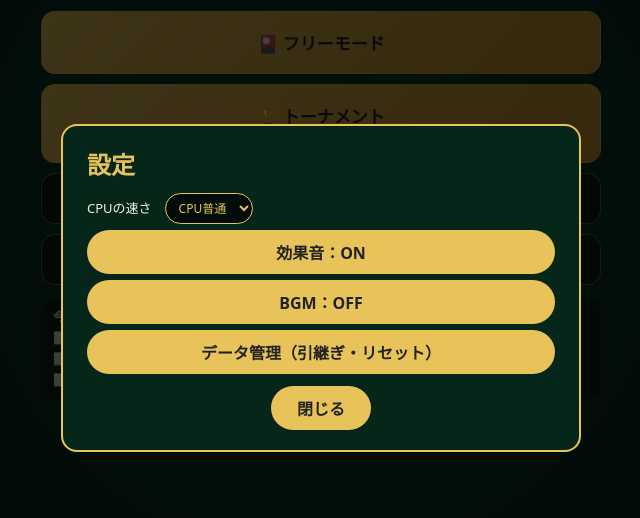
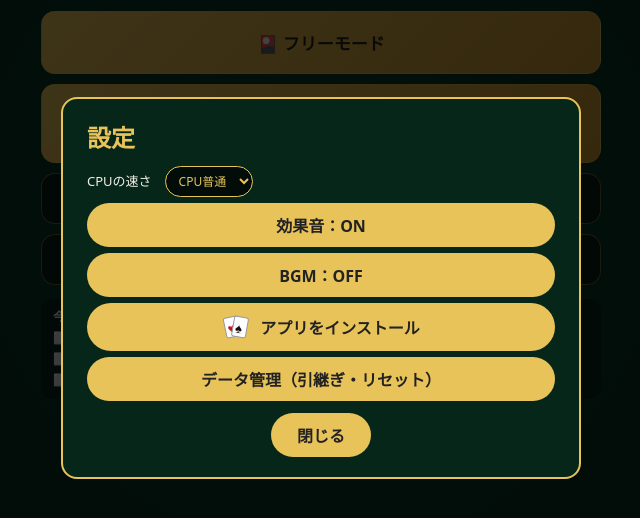
Before and after one commit to higashimuscat1342-sys/millionaire, a plain HTML site: page index.html in a window 1280 px wide. Both pictures are taken after a click on the button "⚙ 設定". Shown: the part 112-630 px from the top of the page, without its empty margins (319-959 px from the left). Drawn offline with Linux system fonts and the light colour scheme.

Commit message:
Update index.html

```diff
--- a/index.html
+++ b/index.html
@@ -1,7 +1,7 @@
 <!DOCTYPE html>
 <html lang="ja"><head><meta charset="utf-8">
 <meta name="viewport" content="width=device-width, initial-scale=1, viewport-fit=cover">
-<title>大富豪</title>
+<title>大富豪</title><meta name="theme-color" content="#0b3d2a"><meta name="mobile-web-app-capable" content="yes"><meta name="apple-mobile-web-app-capable" content="yes"><meta name="apple-mobile-web-app-title" content="大富豪">
 <style>
 :root{box-sizing:border-box;padding-top:env(safe-area-inset-top,0px);padding-bottom:env(safe-area-inset-bottom,0px);--bg:#0b3d2a;--bg2:#06261a;--tx:#f4f1e6;--gold:#e8c35a}
 html{scroll-padding-top:env(safe-area-inset-top,0px)}
@@ -71,7 +71,7 @@ button:disabled{opacity:.35;cursor:default}
 <div class="srow"><select id="md" class="tb" title="モード"><option value="normal">通常</option><option value="rank">ランク戦</option><option value="ch1">挑戦：スキル禁止</option><option value="ch2">挑戦：ジョーカーなし</option><option value="ch3">デイリー固定配札(鬼)</option><option value="tour">トーナメント(3戦)</option><option value="b1">ボス：革命将軍</option><option value="b2">ボス：しばり公</option></select><select id="df" class="tb" title="難易度"><option value="0">かんたん</option><option value="1">ふつう</option><option value="2">むずかしい</option><option value="3">鬼</option></select><select id="bt" class="tb" title="ベット"><option value="0">ベットなし</option><option value="1000">ベット $1,000</option><option value="5000">ベット $5,000</option><option value="10000">ベット $10,000</option><option value="20000">ベット $20,000</option><option value="50000">ベット $50,000</option></select></div>
 <div style="text-align:center"><button class="fc" onclick="randPick()" style="background:#fff3;color:var(--tx)">おまかせ</button> <button onclick="goGame()">対戦開始</button> <button onclick="showMenu()" style="background:#fff3;color:var(--tx)">戻る</button></div></div></div>
 <div id="chs" class="scr" style="display:none"><div class="wrap"><h2 style="color:var(--gold);margin:6px 0">👧 キャラクター</h2><div id="cgrid" class="cgrid"></div><div id="cdet" class="cdet"></div><div style="text-align:center;margin-top:12px"><button onclick="showMenu()">戻る</button></div></div></div>
-<div id="st" class="ov"><div><h2 style="margin:0 0 8px;color:var(--gold)">設定</h2><div class="srow" style="flex-direction:column;align-items:stretch"><div style="font-size:13px">CPUの速さ　<select id="spd" class="tb" title="CPU速度"><option value="0">CPU遅い</option><option value="1">CPU普通</option><option value="2">CPU速い</option><option value="3">CPU最速</option></select></div><button id="sb2" onclick="$('sb').click()"></button><button id="bm2" onclick="$('bm').click()"></button><button onclick="$('st').style.display='none';showDt()">データ管理（引継ぎ・リセット）</button></div><div style="text-align:center;margin-top:12px"><button onclick="$('st').style.display='none'">閉じる</button></div></div></div>
+<div id="st" class="ov"><div><h2 style="margin:0 0 8px;color:var(--gold)">設定</h2><div class="srow" style="flex-direction:column;align-items:stretch"><div style="font-size:13px">CPUの速さ　<select id="spd" class="tb" title="CPU速度"><option value="0">CPU遅い</option><option value="1">CPU普通</option><option value="2">CPU速い</option><option value="3">CPU最速</option></select></div><button id="sb2" onclick="$('sb').click()"></button><button id="bm2" onclick="$('bm').click()"></button><button id="instb" onclick="doInstall()" style="display:flex;align-items:center;gap:10px;justify-content:center"><svg width="28" height="28" viewBox="0 0 28 28" style="flex:none"><rect x="3" y="4" width="14" height="20" rx="2" fill="#fff" stroke="#999" transform="rotate(-12 10 14)"/><text x="5.5" y="20" font-size="13" fill="#c4161c" transform="rotate(-12 10 14)">♥</text><rect x="11" y="4" width="14" height="20" rx="2" fill="#fff" stroke="#999" transform="rotate(10 18 14)"/><text x="13.5" y="20" font-size="13" fill="#111" transform="rotate(10 18 14)">♠</text></svg><span id="instt">アプリをインストール</span></button><button onclick="$('st').style.display='none';showDt()">データ管理（引継ぎ・リセット）</button></div><div style="text-align:center;margin-top:12px"><button onclick="$('st').style.display='none'">閉じる</button></div></div></div>
 <div id="gc" class="ov"><div><h2 style="margin:0 0 6px;color:var(--gold)">ガチャ</h2><div id="gcb"></div><div style="text-align:center;margin-top:12px"><button onclick="$('gc').style.display='none'">閉じる</button></div></div></div>
 <div id="sp" class="ov"><div><h2 style="margin:0 0 6px;color:var(--gold)">ショップ</h2><div id="spb"></div><div style="text-align:center;margin-top:12px"><button onclick="$('sp').style.display='none'">閉じる</button></div></div></div>
 <div id="rc" class="ov"><div><h2 style="margin:0 0 6px;color:var(--gold)">記録</h2><div id="rcb"></div><div style="text-align:center;margin-top:12px"><button onclick="presT()">転生</button> <button onclick="cardCp()" style="background:#fff3;color:var(--tx)">スコアカード</button> <button onclick="showDt()" style="background:#fff3;color:var(--tx)">データ管理</button> <button onclick="$('rc').style.display='none'">閉じる</button></div></div></div>
@@ -180,7 +180,27 @@ function goGame(){if(FEAT.chars&&pick.length!=3)return toast('対戦相手を3
 function showChs(){$('cgrid').innerHTML=CH.map(c=>'<div class="cc" onclick="selCh(\''+c.id+'\')">'+av(c,72)+c.n+'<br><small>💗Lv'+lvOf(S.af[c.id]||0)+'</small></div>').join('');selCh(CH[0].id,1);scr('chs')}
 function selCh(id,q){const c=chById(id),a=S.af[id]||0,l=lvOf(a),T=[0,5,15,30,50,80],nx=T[l+1];if(!q)sfx('sel');
  $('cdet').innerHTML='<div style="display:flex;gap:12px;align-items:center">'+av(c,120,160)+'<div><b style="font-size:16px">'+c.n+'</b>（'+c.age+'歳）<br>'+c.role+'<br><small>得意：'+TR[c.tr][0]+'タイプ ／ 好きなもの：'+c.like+'</small></div></div><p style="margin:8px 0">'+c.desc+'</p><div>好感度 Lv'+l+'『'+AFN[l]+'』 '+a+(nx?' / '+nx:'')+'</div><div class="bar2"><i style="width:'+(nx?Math.min(100,(a-T[l])/(nx-T[l])*100):100)+'%"></i></div><div style="margin-top:8px">'+c.lines.map((t,i)=>{const nd=[1,3,5][i];return'<p style="margin:4px 0">'+(l>=nd?'💬 「'+t+'」':'🔒 好感度Lv'+nd+'で解放')+'</p>'}).join('')+'</div>'}
-function openSet(){updSb();$('st').style.display='flex'}
+function openSet(){updSb();updInst();$('st').style.display='flex'}
+let dip=null;
+addEventListener('beforeinstallprompt',e=>{e.preventDefault();dip=e;updInst()});
+addEventListener('appinstalled',()=>{dip=null;toast('インストールしました');updInst()});
+const standalone=()=>(window.matchMedia&&matchMedia('(display-mode: standalone)').matches)||navigator.standalone;
+function updInst(){const b=$('instb');if(!b)return;b.disabled=!!standalone();$('instt').textContent=standalone()?'インストール済み':'アプリをインストール'}
+function doInstall(){if(standalone())return;
+ if(dip){dip.prompt();dip.userChoice.then(()=>{dip=null;updInst()});return}
+ info(/iphone|ipad|ipod/i.test(navigator.userAgent)?'【iPhone / iPad】\nSafariの「共有」ボタン →「ホーム画面に追加」を選んでください。':'【インストール方法】\nChrome / Edge：アドレスバー右端のインストールアイコン、またはメニューの「アプリをインストール」から。\nAndroid：メニュー →「ホーム画面に追加」。\n※ https:// または localhost で開いている必要があります（ファイルを直接開いた場合は不可）。')}
+function mkIcon(n){try{const c=document.createElement('canvas');c.width=c.height=n;const x=c.getContext('2d');if(!x)return'';
+ const g=x.createRadialGradient(n/2,n*.4,n*.1,n/2,n/2,n*.75);g.addColorStop(0,'#14684a');g.addColorStop(1,'#06261a');x.fillStyle=g;x.fillRect(0,0,n,n);
+ const card=(cx,cy,rot,suit,col)=>{x.save();x.translate(cx,cy);x.rotate(rot);const w=n*.34,h=n*.48;x.fillStyle='#fffdf6';x.shadowColor='#0008';x.shadowBlur=n*.03;
+  x.beginPath();if(x.roundRect)x.roundRect(-w/2,-h/2,w,h,n*.04);else x.rect(-w/2,-h/2,w,h);x.fill();x.shadowBlur=0;x.fillStyle=col;
+  x.font='bold '+n*.09+'px serif';x.textAlign='left';x.textBaseline='top';x.fillText('A',-w/2+n*.025,-h/2+n*.015);
+  x.font=n*.2+'px serif';x.textAlign='center';x.textBaseline='middle';x.fillText(suit,0,n*.01);x.restore()};
+ card(n*.4,n*.52,-.22,'♥','#c4161c');card(n*.6,n*.5,.2,'♠','#111');return c.toDataURL('image/png')}catch(e){return''}}
+function setupPWA(){const i1=mkIcon(192),i2=mkIcon(512);if(!i1)return;const u=location.href.split('#')[0].split('?')[0];
+ const man={name:'大富豪',short_name:'大富豪',start_url:u,scope:u.replace(/[^/]*$/,''),display:'standalone',orientation:'portrait',background_color:'#0b3d2a',theme_color:'#0b3d2a',icons:[{src:i1,sizes:'192x192',type:'image/png',purpose:'any maskable'},{src:i2,sizes:'512x512',type:'image/png',purpose:'any maskable'}]};
+ const l=document.createElement('link');l.rel='manifest';l.href=URL.createObjectURL(new Blob([JSON.stringify(man)],{type:'application/manifest+json'}));document.head.appendChild(l);
+ const a=document.createElement('link');a.rel='apple-touch-icon';a.href=i1;document.head.appendChild(a);
+ if('serviceWorker' in navigator&&/^https?:/.test(location.protocol))navigator.serviceWorker.register('sw.js').catch(()=>{})}
 function bgmCtl(){clearInterval(bgt);bgt=0;if(!S.bgm)return;
  try{AC=AC||new(window.AudioContext||window.webkitAudioContext)();if(AC.state=='suspended')AC.resume();const P=[262,330,392,330,294,349,440,349,330,392,494,392,262,330,392,523];let i=0;
   bgt=setInterval(()=>{TN(P[i%16],0,.4,'triangle',.025);if(i%4==0)TN(P[i%16]/2,0,.8,'sine',.03);i++},420)}catch(e){}}
@@ -415,5 +435,6 @@ $('ht').onclick=()=>{if(turn!=0||hl<=0||over||xm)return;const L=legal(H[0]);if(!
  const cst=cs=>{const v=validate(cs),j=cs.filter(c=>c.r==16).length;return sr(v.key)+j*40-(field?0:cs.length*1.5)};L.sort((a,b)=>cst(a)-cst(b));hl--;sfx('sel');
  if(field&&L[0].some(c=>c.r==16)&&H[0].length>3){toast('ヒント：パスがおすすめです');return render()}sel=new Set(L[0].map(c=>c.id));render()};$('df').onchange=()=>{S.d=+$('df').value;save()};$('kb').onclick=showRc;
 document.body.classList.toggle('nofc',!FEAT.chars);document.body.classList.toggle('nofg',!FEAT.gacha);
+try{setupPWA()}catch(e){}
 showMenu();
 </script></body></html>
```
